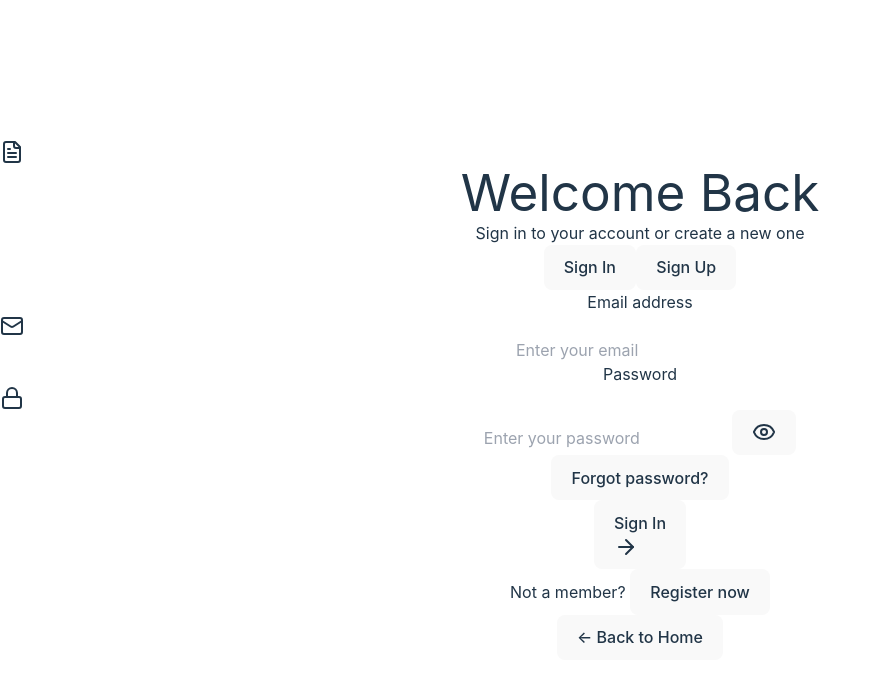
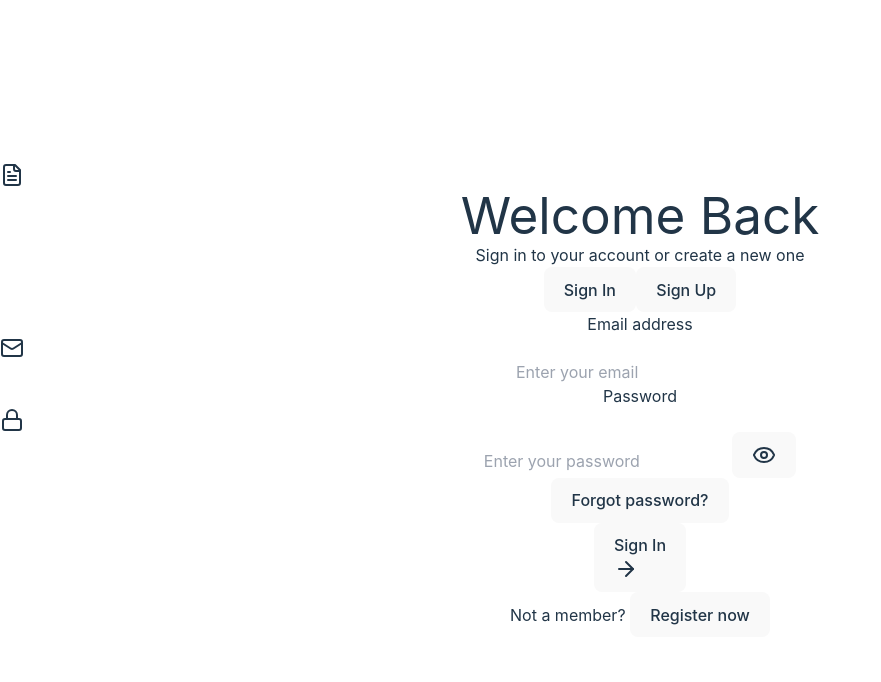
Before and after one commit to nafismahmud181/HR-Portal, a React (Vite) app: page /auth in a window 1280 px wide. Shown: the top 682 px of the page, without its empty margins (0-881 px from the left). Built offline with nearby package versions, Linux system fonts and the light colour scheme.

Commit message:
refactor: remove back-to-home button from AuthPage for improved user experience
- Eliminated the back-to-home button from the AuthPage component to streamline the user interface and enhance navigation clarity.

```diff
--- a/src/components/AuthPage.tsx
+++ b/src/components/AuthPage.tsx
@@ -309,16 +309,6 @@ const AuthPage = () => {
             </form>
           )}
         </div>
-
-        {/* Back to Home */}
-        <div className="text-center mt-6">
-          <button
-            onClick={() => navigate('/')}
-            className="text-gray-600 hover:text-gray-800 font-medium transition-colors"
-          >
-            ← Back to Home
-          </button>
-        </div>
       </div>
     </div>
   );
```
